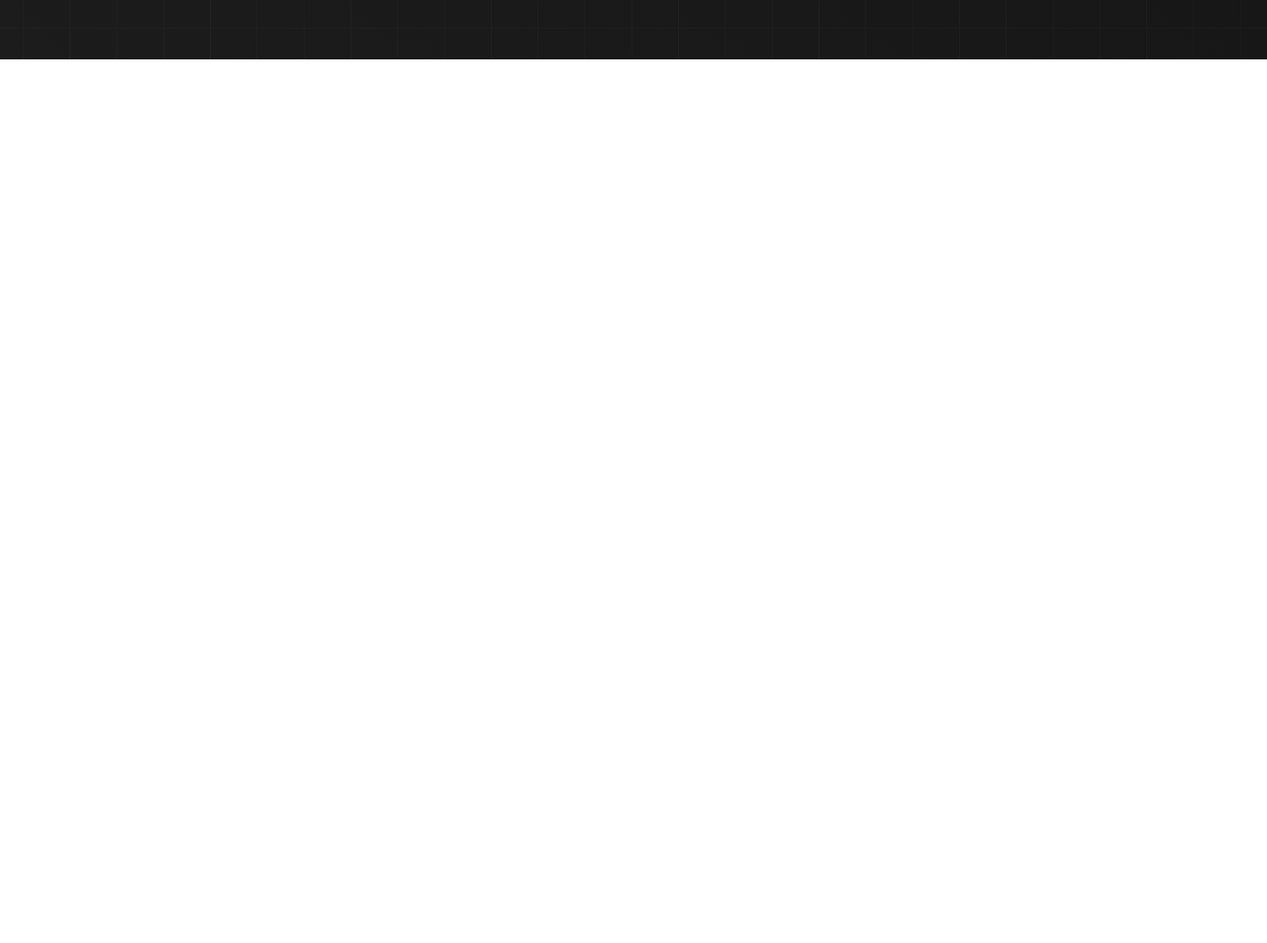
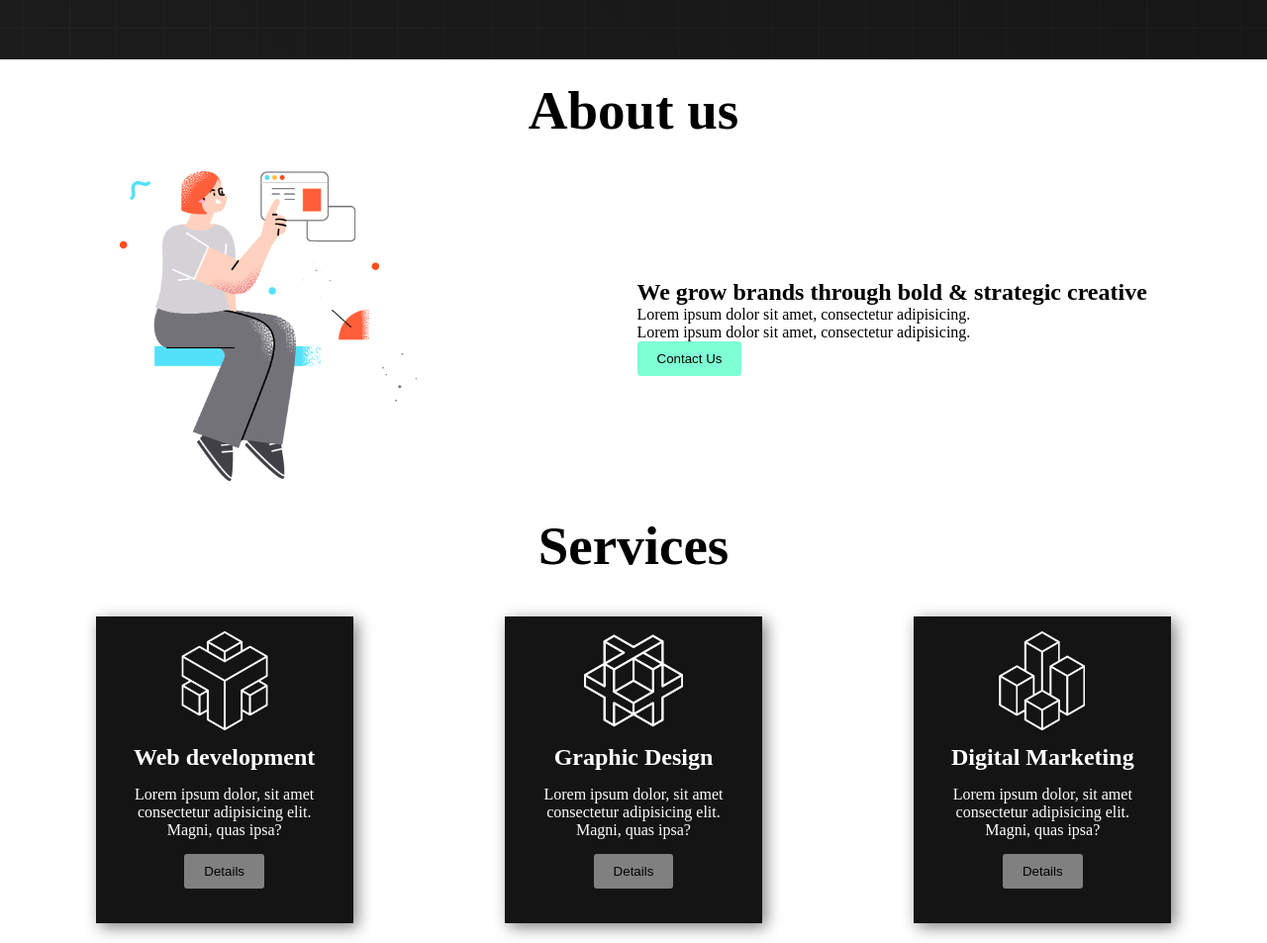
Before and after one commit to atik247/Conceptual-practice, a plain HTML site: page index.html in a window 1280 px wide. Shown: the part 808-1761 px from the top of the page at 99% size. Before the commit the page ends 868 px from the top, so only its background shows below. Drawn offline with Linux system fonts and the light colour scheme.

Commit message:
service  commit

```diff
--- a/index.html
+++ b/index.html
@@ -37,6 +37,46 @@
         </div>
     </div>
 </section>
+<!-- this is about us section -->
+<section>
+    <h1 class="title about-title">About us</h1>
+    <div class="about-container">
+        <div class="about-info">
+            <h1>We grow brands through
+            bold & strategic creative</h1>
+            <p>Lorem ipsum dolor sit amet, consectetur adipisicing.</p>
+            <p>Lorem ipsum dolor sit amet, consectetur adipisicing.</p>
+            <button class="btn">Contact Us</button>
+        </div>
+        <div class="about-photo">
+            <img class="banner-img" src="./icon/section.png" alt="">
+        </div>
+    </div>
+</section>
+<!-- service section start here -->
+<section>
+    <h1 class="title about-title">Services</h1>
+    <div class="service-container">
+        <div class="box">
+            <img class="icon" src="./icon/block1.png" alt="">
+        <h2 class="box-title">Web development</h2>
+        <p class="box-description">Lorem ipsum dolor, sit amet consectetur adipisicing elit. Magni, quas ipsa?</p>
+        <button class="btn box-btn">Details</button>
+        </div>
+        <div class="box">
+            <img class="icon" src="./icon/block2.png" alt="">
+        <h2 class="box-title">Graphic Design</h2>
+        <p class="box-description">Lorem ipsum dolor, sit amet consectetur adipisicing elit. Magni, quas ipsa?</p>
+        <button class="btn box-btn">Details</button>
+        </div>
+        <div class="box">
+            <img class="icon" src="./icon/block3.png" alt="">
+        <h2 class="box-title">Digital Marketing</h2>
+        <p class="box-description">Lorem ipsum dolor, sit amet consectetur adipisicing elit. Magni, quas ipsa?</p>
+        <button class="btn box-btn">Details</button>
+        </div>
+    </div>
+</section>
     </main>
     <footer>
 
--- a/style.css
+++ b/style.css
@@ -60,3 +60,46 @@
     border: none;
     border-radius: 3px;
 }
+
+.about-container{
+    display: flex;
+    justify-content: space-around;
+    align-items: center;
+    flex-direction: row-reverse;
+    padding: 10px
+}
+.about-title{
+    padding: 20px;
+    text-align: center;
+}
+.box{
+    width: 230px;
+    height: 280px;
+    box-shadow: 4px 4px 15px grey;
+    background-color: #141414;
+    text-align: center;
+    padding: 15px;
+    color: white;
+}
+.icon{
+    width: 100px;
+}
+
+.box-btn{
+    background-color: gray;
+    margin-top: 10px;
+
+}
+.box-title{
+    padding: 10px;
+}
+
+.box-description{
+    padding: 5px;
+}
+
+.service-container{
+    display: flex;
+    justify-content: space-around;
+    padding: 20px;
+}
```
